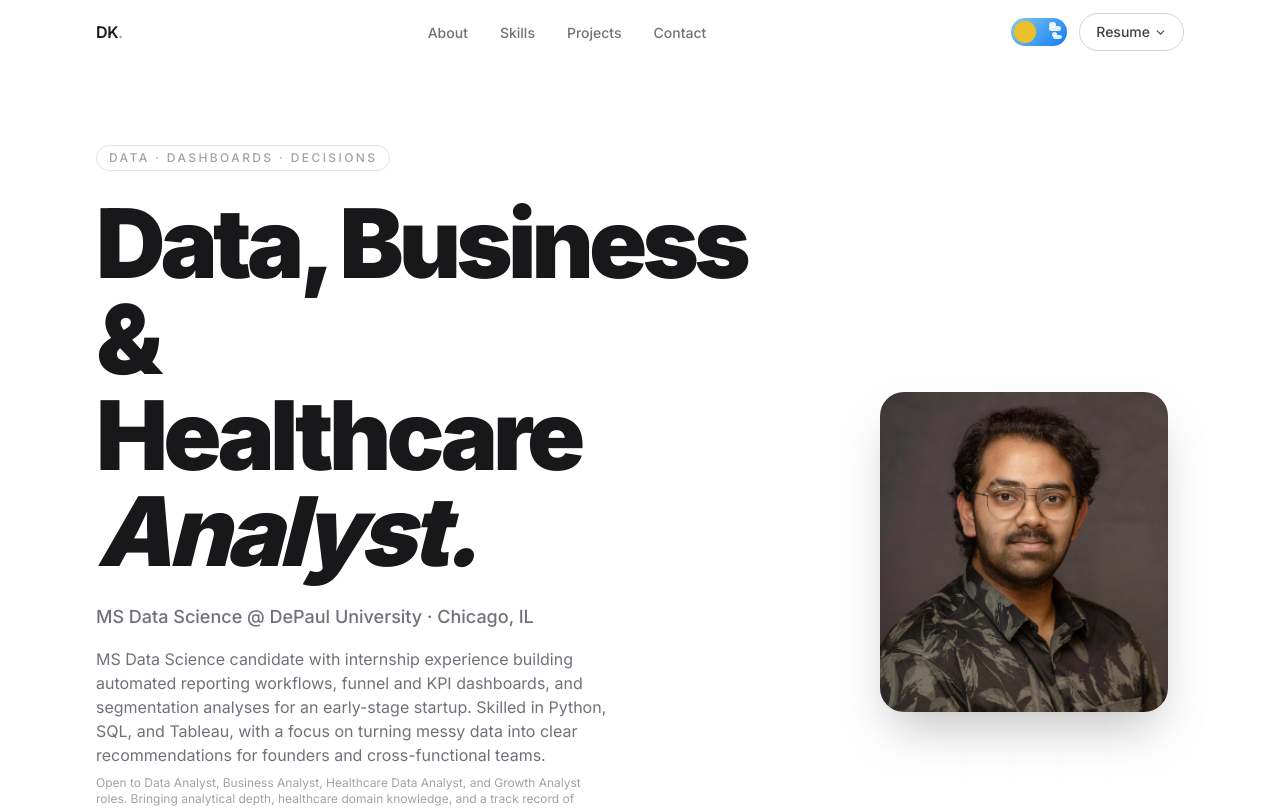
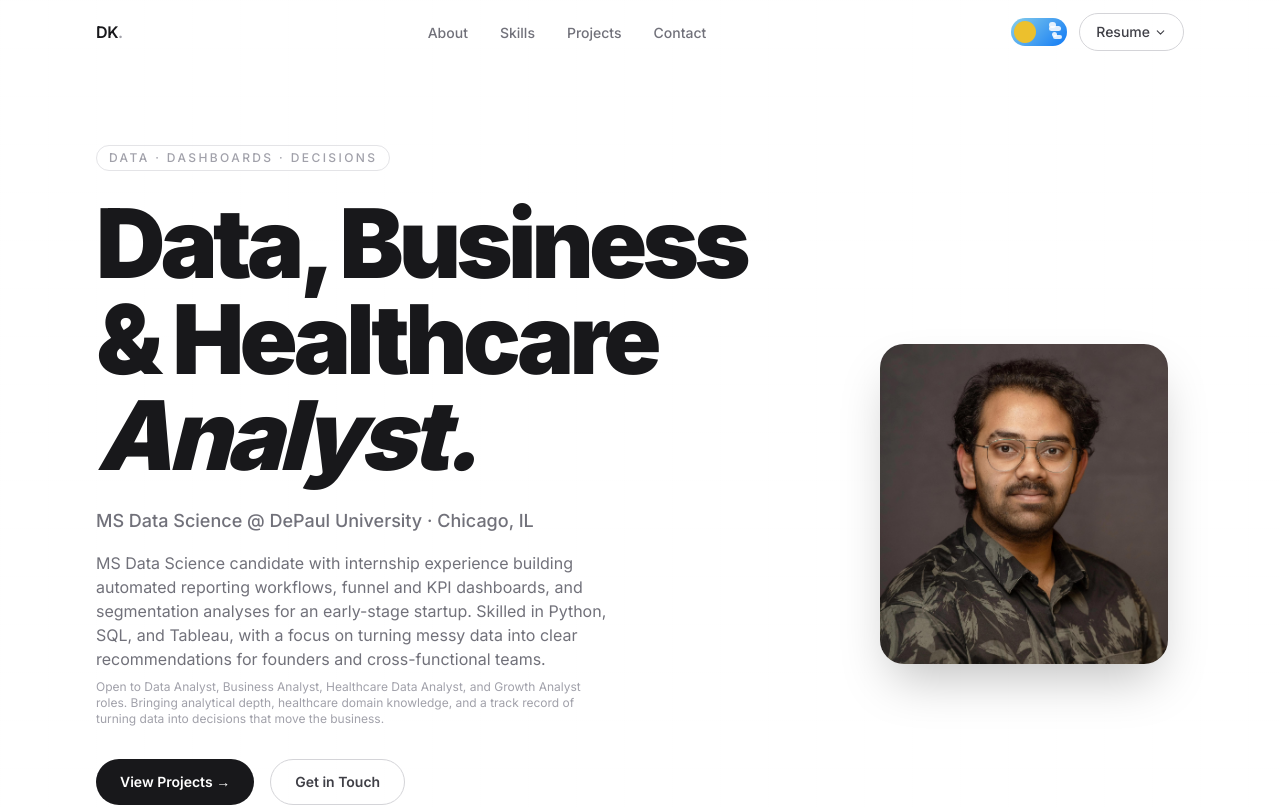
Before and after one commit to Dekayzip/Portfolio-2026, a Next.js app: page / in a window 1280 px wide. Shown: the top 808 px of the page. Built offline with nearby package versions, Linux system fonts and the light colour scheme.

Commit message:
portfolio batch 1 fixes: hero spacing, cta separation, footer nav gap, skills numbering, rename live to report, remove misleading code buttons, employer-facing skills heading

```diff
--- a/src/components/Hero.tsx
+++ b/src/components/Hero.tsx
@@ -68,11 +68,8 @@ export default function Hero() {
               <span className="block text-6xl sm:text-7xl lg:text-8xl font-black tracking-tighter leading-[0.9] text-zinc-900 dark:text-zinc-100">
                 {siteConfig.headline[0]}
               </span>
-              <span className="block text-6xl sm:text-7xl lg:text-8xl font-black tracking-tighter leading-[0.9] text-zinc-900 dark:text-zinc-100">
+              <span className="block text-6xl sm:text-7xl lg:text-8xl font-black tracking-tighter leading-[0.9] text-zinc-900 dark:text-zinc-100 italic">
                 {siteConfig.headline[1]}
-              </span>
-              <span className="block text-6xl sm:text-7xl lg:text-8xl font-black tracking-tighter leading-[0.9] text-zinc-900 dark:text-zinc-100 italic">
-                {siteConfig.headline[2]}
               </span>
             </h1>
 
@@ -92,7 +89,7 @@ export default function Hero() {
             </p>
 
             {/* CTA buttons */}
-            <div className="hero-reveal reveal flex flex-wrap gap-3 mb-10">
+            <div className="hero-reveal reveal flex flex-wrap gap-4 mb-10">
               <button
                 onClick={() =>
                   document.querySelector("#projects")?.scrollIntoView({ behavior: "smooth" })
--- a/src/components/Projects.tsx
+++ b/src/components/Projects.tsx
@@ -123,7 +123,7 @@ export default function Projects() {
                         aria-label={`Live - ${project.title}`}
                       >
                         <ExternalLink size={14} />
-                        <span>Live ↗</span>
+                        <span>Report ↗</span>
                       </a>
                     )}
                   </div>
--- a/src/components/Skills.tsx
+++ b/src/components/Skills.tsx
@@ -38,9 +38,9 @@ export default function Skills() {
             What I bring
           </p>
           <h2 className="reveal text-4xl sm:text-5xl font-black tracking-tighter text-white max-w-lg leading-tight">
-            Skills that fuel
+            What I bring to
             <br />
-            <span className="italic text-zinc-400">my passion.</span>
+            <span className="italic text-zinc-400">the table.</span>
           </h2>
         </div>
 
@@ -54,7 +54,7 @@ export default function Skills() {
             >
               {/* Card number */}
               <span className="absolute top-4 right-5 text-xs font-mono text-white/20 group-hover:text-white/40 transition-colors">
-                0{i + 1}
+                {String(i + 1).padStart(2, "0")}
               </span>
 
               {/* Category title */}
--- a/src/data/content.ts
+++ b/src/data/content.ts
@@ -7,7 +7,7 @@ export const siteConfig = {
   name: "Dharani Kommireddi",
   initials: "DK",
   tagline: "data · dashboards · decisions",
-  headline: ["Data, Business &", "Healthcare", "Analyst."],
+  headline: ["Data, Business & Healthcare", "Analyst."],
   subheadline: "MS Data Science @ DePaul University · Chicago, IL",
   bio: "MS Data Science candidate with internship experience building automated reporting workflows, funnel and KPI dashboards, and segmentation analyses for an early-stage startup. Skilled in Python, SQL, and Tableau, with a focus on turning messy data into clear recommendations for founders and cross-functional teams.",
   availability: "Open to Data Analyst, Business Analyst, Healthcare Data Analyst, and Growth Analyst roles. Bringing analytical depth, healthcare domain knowledge, and a track record of turning data into decisions that move the business.",
@@ -211,7 +211,6 @@ export const projects = [
     description:
       "Designed and executed a complete EDA-to-insight pipeline across two datasets (5,400+ combined records). Applied correlation matrices, pair plots, class imbalance analysis, and VIF-based multicollinearity checks. Benchmarked 5 algorithms across 5 random states. AdaBoost reached 94.1% stroke prediction accuracy and XGBoost reached 0.89 AUC-ROC, with age, hypertension, and glucose as primary risk drivers.",
     tech: ["Python", "Scikit-learn", "AdaBoost", "XGBoost", "Tableau"],
-    github: "https://github.com/Dekayzip/Cardio-Cast-Predictive-Analytics",
     live: "https://github.com/Dekayzip/Cardio-Cast-Predictive-Analytics/blob/main/Cardio%20Cast%20Project%20Report.pdf",
     image: "/cardio-cast-preview.png",
     featured: true,
@@ -222,7 +221,6 @@ export const projects = [
     description:
       "Predictive modeling project identifying hospital readmission risk for COPD patients using diabetic comorbidity data. Covers feature selection, model evaluation, and clinical insight generation with a focus on actionable recommendations for care teams and hospital operations.",
     tech: ["Python", "Machine Learning", "Healthcare Analytics", "Predictive Modeling"],
-    github: "https://github.com/Dekayzip/COPD-Readmission-Diabetic-Data",
     live: "https://github.com/Dekayzip/COPD-Readmission-Diabetic-Data/blob/main/COPD%20Readmission%20Project%20Report.pdf",
     featured: false,
     gradientStyle: "linear-gradient(135deg, #1a0a0f 0%, #5c1a2e 100%)",
```
